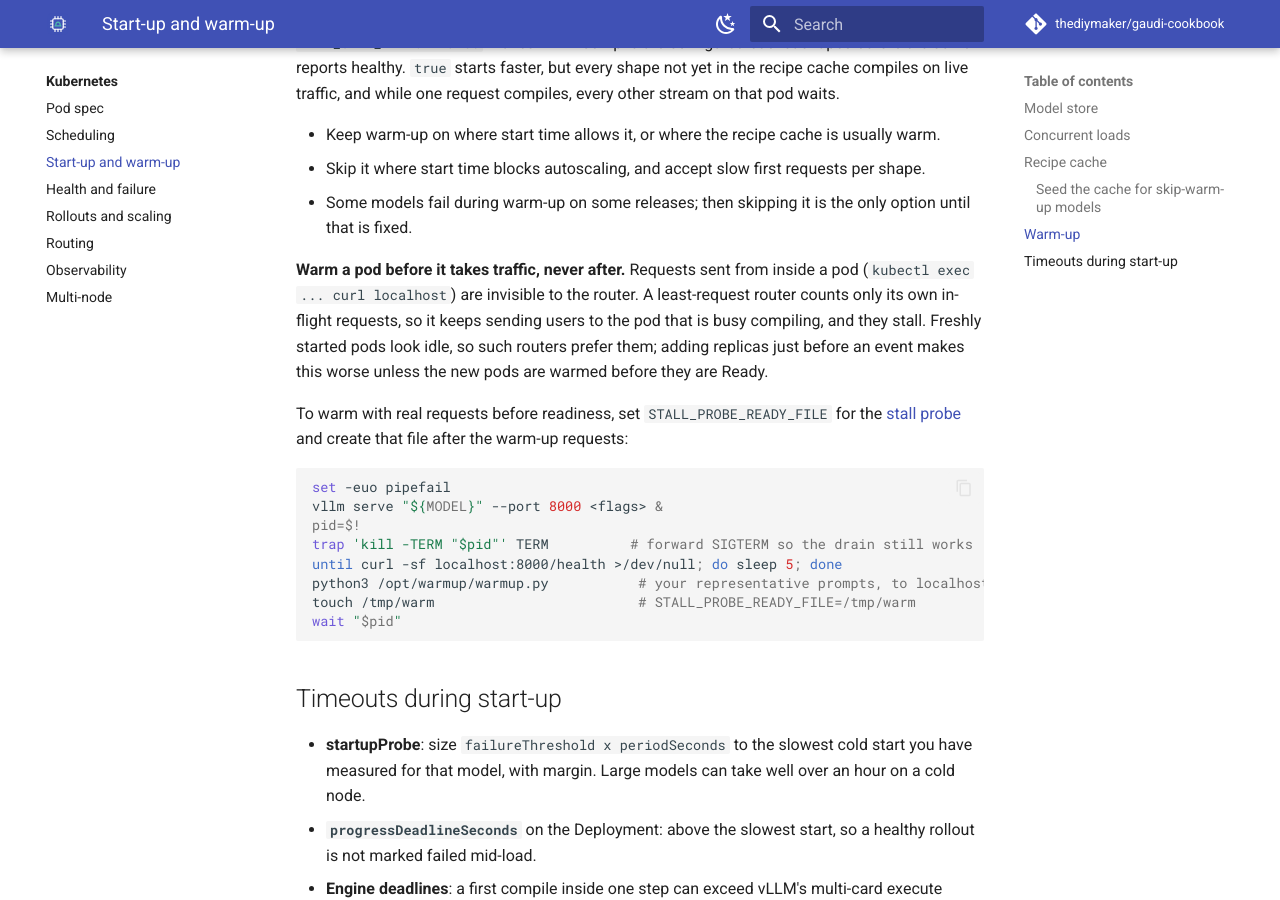
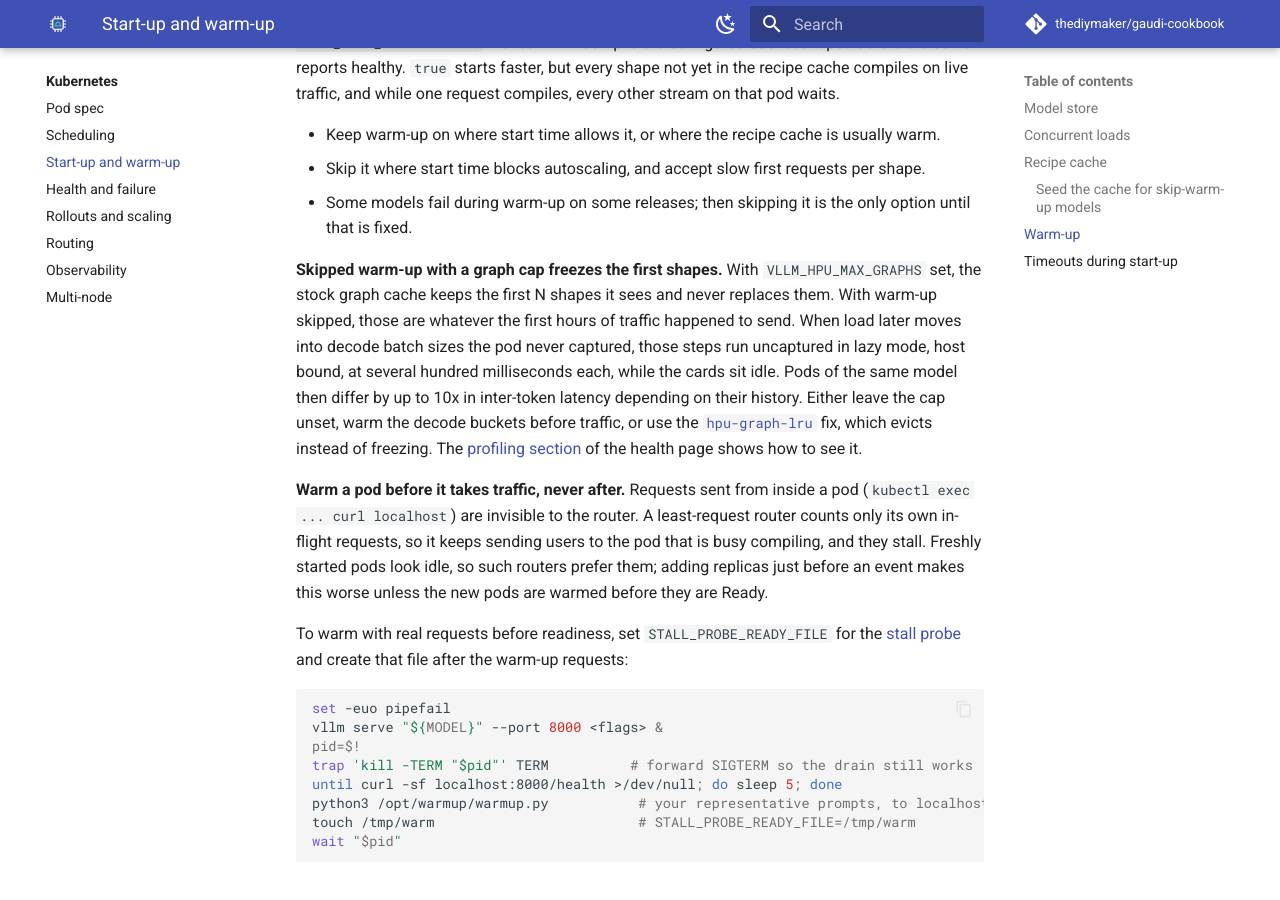
Before and after one commit to thediymaker/gaudi-cookbook, an MkDocs documentation site: the page built from docs/kubernetes/startup-and-warmup.md, in a window 1280 px wide and 900 px high, scrolled down 4463 px. Built offline with MkDocs 1.6.1 and Material for MkDocs 9.7.7, drawn with Linux system fonts in a browser that asks for light colours; comment, search, counter and statistics services are not loaded.

Commit message:
Explain how a graph cap freezes the first shapes when warm-up is skipped

```diff
--- a/docs/kubernetes/startup-and-warmup.md
+++ b/docs/kubernetes/startup-and-warmup.md
@@ -173,6 +173,16 @@ on live traffic, and while one request compiles, every other stream on that pod
 - Some models fail during warm-up on some releases; then skipping it is the only option
   until that is fixed.
 
+**Skipped warm-up with a graph cap freezes the first shapes.** With `VLLM_HPU_MAX_GRAPHS` set,
+the stock graph cache keeps the first N shapes it sees and never replaces them. With warm-up
+skipped, those are whatever the first hours of traffic happened to send. When load later moves
+into decode batch sizes the pod never captured, those steps run uncaptured in lazy mode, host
+bound, at several hundred milliseconds each, while the cards sit idle. Pods of the same model
+then differ by up to 10x in inter-token latency depending on their history. Either leave the cap
+unset, warm the decode buckets before traffic, or use the
+[`hpu-graph-lru`](../fixes/hpu-graph-lru.md) fix, which evicts instead of freezing. The
+[profiling section](health-and-failure.md#profiling-a-stuck-or-slow-engine) of the health page shows how to see it.
+
 **Warm a pod before it takes traffic, never after.** Requests sent from inside a pod
 (`kubectl exec ... curl localhost`) are invisible to the router. A least-request router
 counts only its own in-flight requests, so it keeps sending users to the pod that is busy
```
